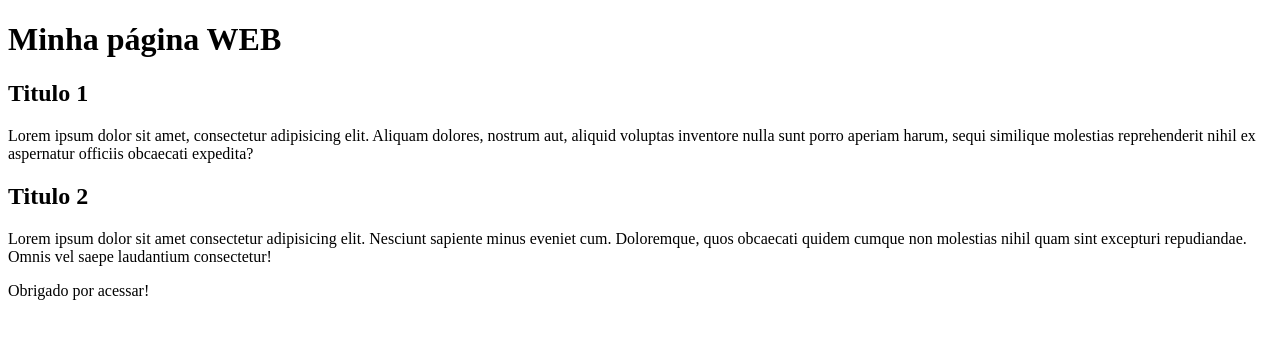
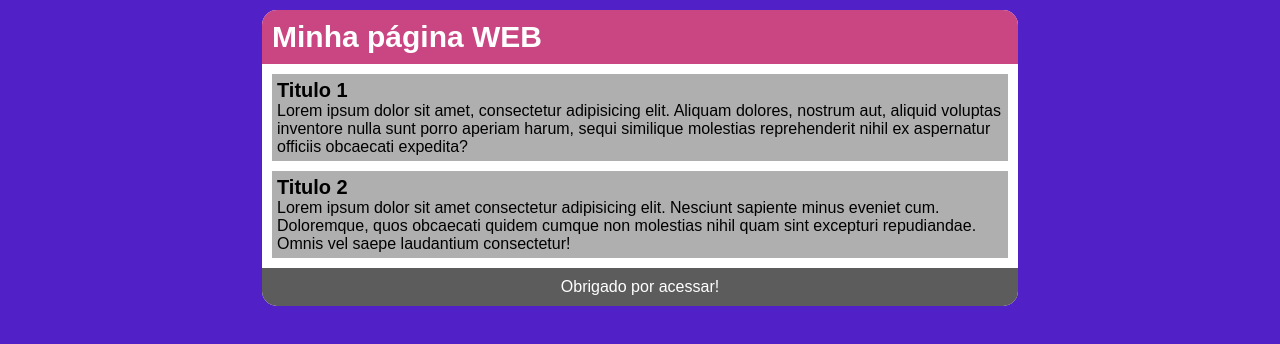
Before and after one commit to Jonatas-Soares-Alves/Projeto-Site, a plain HTML site: page index.html in a window 1280 px wide. Drawn offline with Linux system fonts and the light colour scheme.

Commit message:
add design

```diff
--- a/index.html
+++ b/index.html
@@ -4,6 +4,7 @@
     <meta charset="UTF-8">
     <meta http-equiv="X-UA-Compatible" content="IE=edge">
     <meta name="viewport" content="width=device-width, initial-scale=1.0">
+    <link rel="stylesheet" href="style.css">
     <title>Teste Curso em Vídeo</title>
 </head>
 <body>
@@ -14,11 +15,16 @@
         </header>
 
         <main>
-            <h2>Titulo 1</h2>
-            <p>Lorem ipsum dolor sit amet, consectetur adipisicing elit. Aliquam dolores, nostrum aut, aliquid voluptas inventore nulla sunt porro aperiam harum, sequi similique molestias reprehenderit nihil ex aspernatur officiis obcaecati expedita?</p>
 
-            <h2>Titulo 2</h2>
-            <p>Lorem ipsum dolor sit amet consectetur adipisicing elit. Nesciunt sapiente minus eveniet cum. Doloremque, quos obcaecati quidem cumque non molestias nihil quam sint excepturi repudiandae. Omnis vel saepe laudantium consectetur!</p>
+            <div class="content-box">
+                <h2>Titulo 1</h2>
+                <p>Lorem ipsum dolor sit amet, consectetur adipisicing elit. Aliquam dolores, nostrum aut, aliquid voluptas inventore nulla sunt porro aperiam harum, sequi similique molestias reprehenderit nihil ex aspernatur officiis obcaecati expedita?</p>
+            </div>
+
+            <div class="content-box">
+                <h2>Titulo 2</h2>
+                <p>Lorem ipsum dolor sit amet consectetur adipisicing elit. Nesciunt sapiente minus eveniet cum. Doloremque, quos obcaecati quidem cumque non molestias nihil quam sint excepturi repudiandae. Omnis vel saepe laudantium consectetur!</p>
+            </div>
         </main>
 
         <footer>
--- /dev/null
+++ b/style.css
@@ -0,0 +1,48 @@
+*{
+    margin: 0;
+    padding: 0;
+    font-family: Arial, Helvetica, sans-serif;
+    font-size: 16px;
+}
+
+body{
+    background-color: rgb(82, 32, 199);
+    padding: 10px;
+}
+
+div.wrap{
+    vertical-align: middle;
+    background-color: rgb(255, 255, 255);
+    width: 60%;
+    margin: auto;
+    border-radius: 15px;
+}
+
+header{
+    background: rgb(202, 70, 131);
+    padding: 10px;
+    border-radius: 15px 15px 0px 0px;
+}
+
+h1{
+    color: rgb(255, 255, 255);
+    font-size: 30px;
+}
+
+h2{
+    font-size: 20px;
+}
+
+div.content-box{
+    margin: 10px;
+    background-color: rgb(175, 175, 175);
+    padding: 5px;
+}
+
+footer{
+    background-color: rgb(92, 92, 92);
+    color: white;
+    padding: 10px;
+    text-align: center;
+    border-radius: 0px 0px 15px 15px;
+}
```
